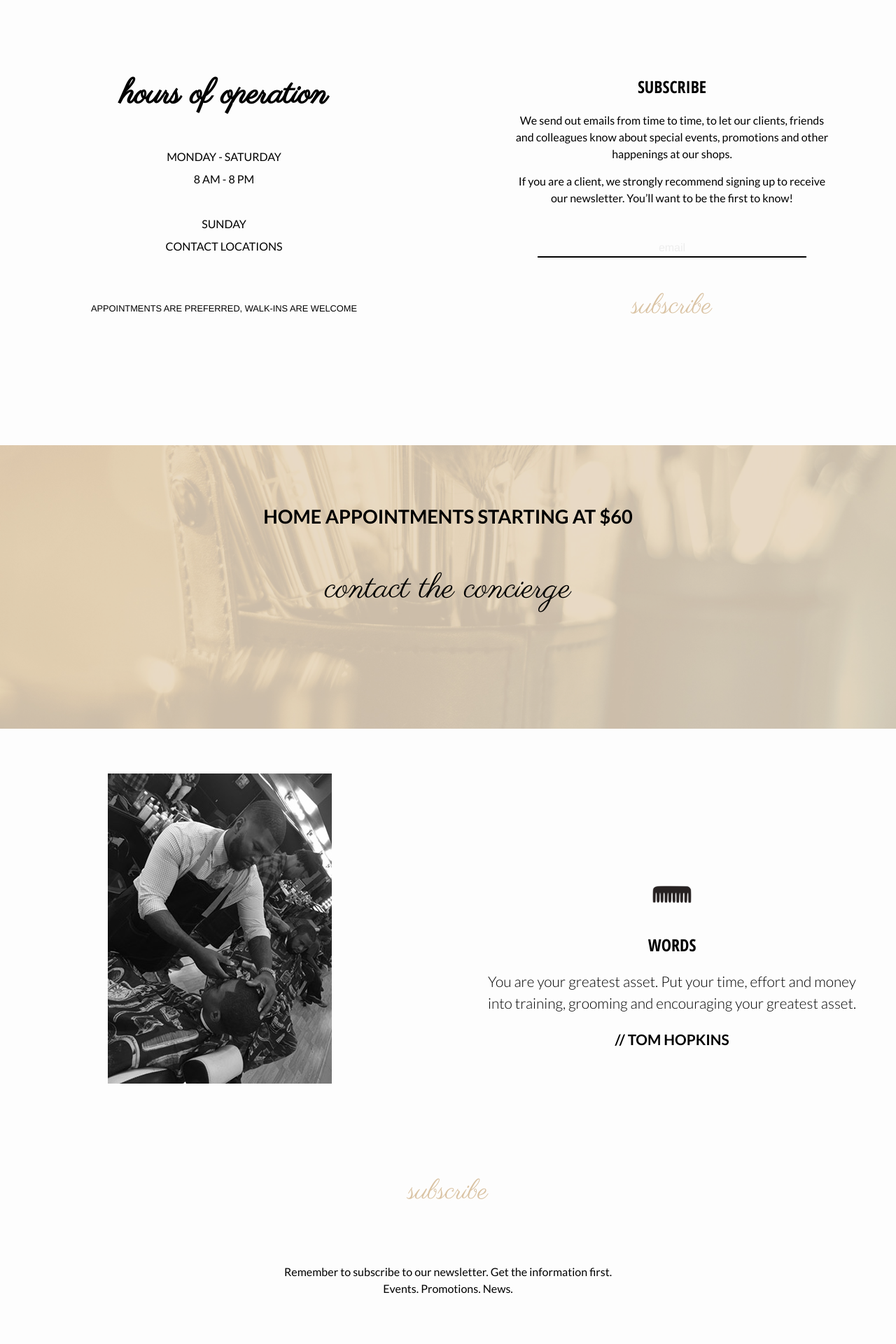
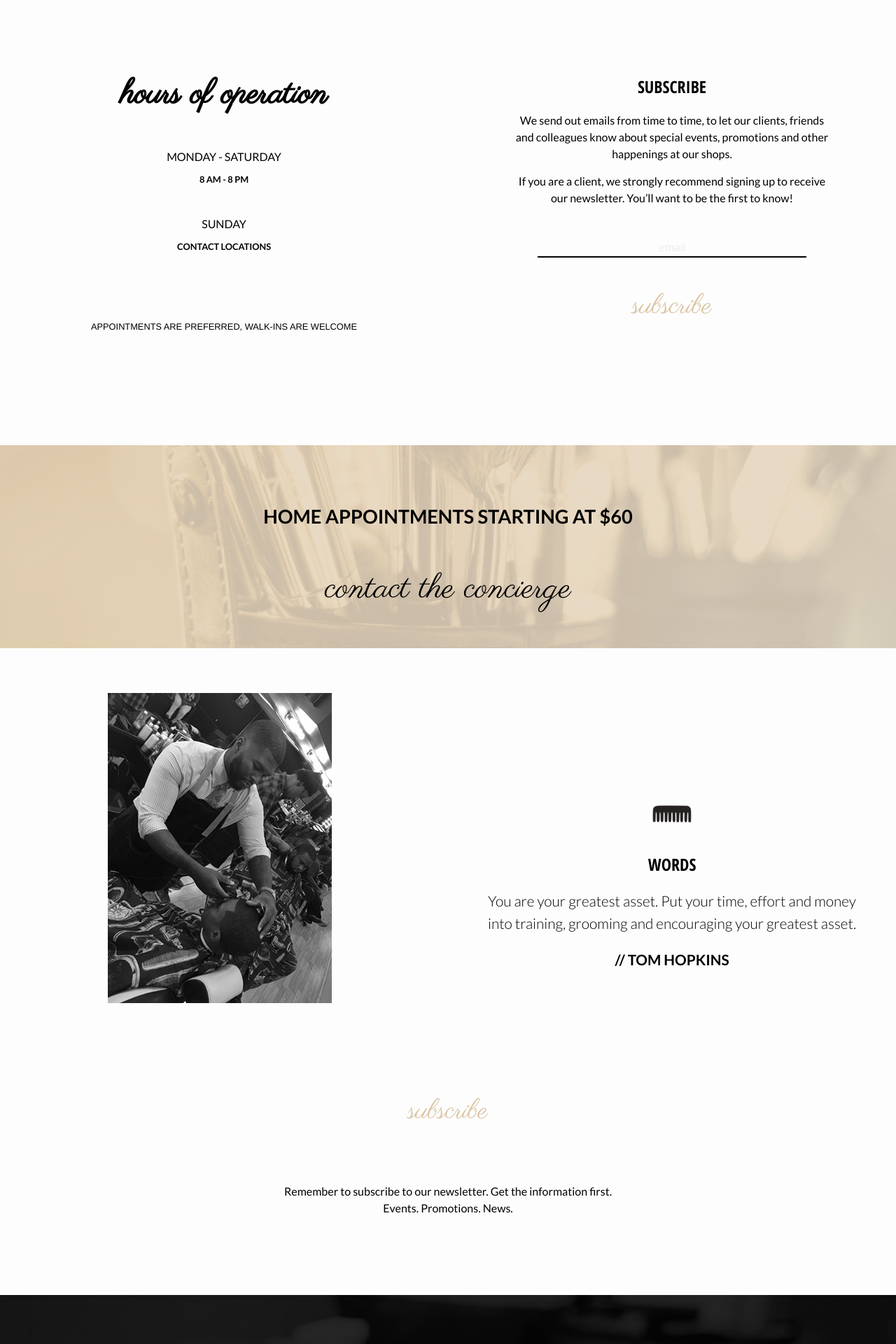
Before and after one commit to mkess-ivy/taylors-dev, a Jekyll site: the page built from taylors-dev-site/index.html, in a window 1280 px wide. Shown: the part 2356-4276 px from the top of the page at 70% size. Built offline with Jekyll 4.4.1, drawn with Linux system fonts in a browser that asks for light colours; nearby versions of some CDN libraries; some web fonts are replaced.

Commit message:
added new media query

```diff
--- a/taylors-dev-site/_sass/_barber-theme.scss
+++ b/taylors-dev-site/_sass/_barber-theme.scss
@@ -59,7 +59,7 @@
 	@include palm { padding-bottom: 3em; }
 }
 .services-list-item { padding: 0.3em 0; color: white; }
-.services-memo { text-transform: uppercase; font-weight: $font-weight-light; font-size: 0.8em; padding-bottom: 4em; text-align: center; width: 70%; margin: 0 auto;}
+.services-memo { text-transform: uppercase; font-weight: $font-weight-light; font-size: 0.8em; padding: 2em 0; text-align: center; width: 70%; margin: 0 auto;}
 .services { width: 100%; /*padding-bottom: 10em;*/
 	@include laptop { width: 25%; float: left; padding-top: 1em; padding-left: 1.5em;}
 }
@@ -72,6 +72,7 @@
 	/*@include palm { padding: 2em 0; }*/
 	@include laptop	{ height: 55vh; }
 }
+.list_text-sm { font-size: 0.8em; font-weight: bold;}
 .services-text { width: 100%;
 	@include laptop { width: 40%; float: right; }
 }
@@ -85,7 +86,7 @@
 
 
 /* CTA */
-.cta { height: 45vh; background: url('/images/brushes.png') no-repeat; position: relative; background-size: cover;
+.cta { background: url('/images/brushes.png') no-repeat; position: relative; background-size: cover;
 	/*@include palm { height: 65vh; }*/
 }
 .cta-text { font-size: 1.4em; text-align: center; padding: 2.5em 0 0em 0; text-transform: uppercase; font-family: $font-2; font-weight: 700;
@@ -126,13 +127,16 @@
 	@include palm { font-size: 1.5em; }
 	@include laptop { padding-bottom: 1em; }
 }
-.title_brand { font-family: $font-4; text-transform: lowercase; font-size: 3em; }
+.title_brand { font-family: $font-4; text-transform: lowercase; font-size: 2.2em;
+	@include palm { font-size: 3em; }
+}
 .title-link { color: white; }
 .title-link:hover { color: #cdcdcd; }
 .title_white { color: white; }
 .link_brand a { font-family: $font-4; color: $brand-link; text-transform: lowercase; font-size: 2.5em; padding: 1em 0; display: block; text-align: center;}
 /*.link_brand a:hover { border-bottom: 2px solid $brand-link; }*/
-.link_brand-black a { color: black; font-size: 3em; padding-top: 0.5em;
+.link_brand-black a { color: black; font-size: 2em; padding-top: 0.5em;
+	@include palm { font-size: 3em; }
 	@include laptop { padding-top: 1em; }
 }
 /* #Misc + Reusable Classes */
@@ -156,7 +160,7 @@
 }
 .footer-title { color: white; }
 .location-title { color: white; font-size: 1.6em !important;}
-.location-address { text-align: center; font-family: $font-2; font-weight: lighter; }
+.location-address { text-align: center; font-family: $font-2; font-weight: normal; }
 .white-line { width: 10%; color: white; margin: 0.3em auto;}
 .col-footer { color: white; text-align: center; padding-bottom: 5em;
 	/*@include palm { padding-bottom: 10em;  }*/
--- a/taylors-dev-site/_sass/_slider.scss
+++ b/taylors-dev-site/_sass/_slider.scss
@@ -8,6 +8,7 @@
   @include laptop { position: relative; display: block; }
 }*/
 
-#slideshow { position: relative; margin: 0 auto; width: 100%; height: 500px; display: block; text-align: center; padding-top: 2em;
+#slideshow { position: relative; margin: 0 auto; width: 100%; height: 400px; display: block; text-align: center;
+	@include palm { height: 500px; padding-top: 2em; }
 	@include laptop	{ width: 49%; float: left; height: auto; padding: 4em 0;}
 }
--- a/taylors-dev-site/css/main.scss
+++ b/taylors-dev-site/css/main.scss
@@ -34,12 +34,19 @@ $font-4: 'Debby', 'Parisienne', sans-serif;
 // Width of the content area
 $content-width:    800px;
 
+$on-mobile-sm:      240px;
 $on-mobile:         300px;
 $on-palm:          600px;
 $on-laptop:        750px;
 $on-desktop:        1000px;
 $on-widescreen:     1200px;
 
+
+@mixin mobile-sm {
+    @media screen and (min-width: #{$on-mobile-sm}) {
+        @content;
+    }
+}
 
 @mixin palm {
     @media screen and (min-width: #{$on-palm}) {
--- a/taylors-dev-site/index.html
+++ b/taylors-dev-site/index.html
@@ -94,10 +94,10 @@ layout: default
       <div class="title title_brand">hours of operation</div>
       <ul class="services-list hours-list">
         <li>MONDAY - SATURDAY</li>
-        <li>8 AM - 8 PM</li>
+        <li class="list_text-sm">8 AM - 8 PM</li>
         <br/>
         <li>SUNDAY</li>
-        <li>contact locations</li>
+        <li class="list_text-sm">contact locations</li>
       </ul>
       <div class="services-memo">appointments are preferred, walk-ins are&nbsp;welcome</div>
     </div>
@@ -146,7 +146,7 @@ layout: default
     <div class="cta-subscribe-container clear">
       <div class="link_brand"><a href="#">subscribe</a></div>
       <div class="spacer"></div>
-      <div class="subscribe_p center-me">Remember to subscribe to our newsletter.  Get the information first.<br/>
+      <div class="subscribe_p center-me">Remember to subscribe to our newsletter.  Get the information&nbsp;first.<br/>
 Events.&nbsp;Promotions.&nbsp;News.</div>
     </div>
   </section>
```
